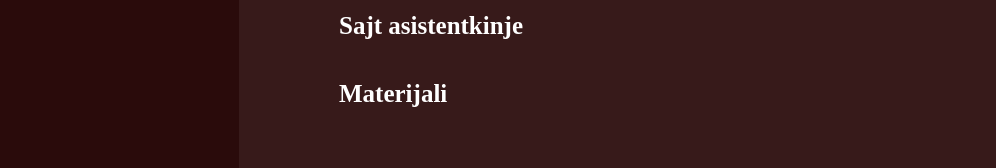
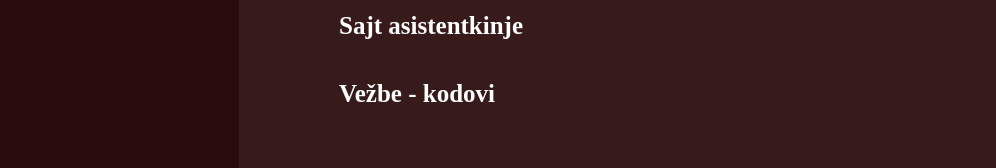
Before and after one commit to DavidT01/DavidT01.github.io, a plain HTML site: page om.html in a window 1280 px wide. Shown: the part 410-578 px from the top of the page, without its empty margins (17-1013 px from the left). Drawn offline with Linux system fonts and the light colour scheme.

Commit message:
Dodati materijali

```diff
--- a/om.html
+++ b/om.html
@@ -27,7 +27,7 @@
         <div>
             <a href="http://poincare.matf.bg.ac.rs/~dmarceta/OM.html" target="_blank">Sajt profesora</a>
             <a href="http://www.matf.bg.ac.rs/p/-natasa-pavlov" target="_blank">Sajt asistentkinje</a>
-            <a href="http://www.matf.bg.ac.rs/p/natasa-pavlov/kurs/922/osnovi-mehanike/" target="_blank">Materijali</a>
+            <a href="https://drive.google.com/drive/u/0/folders/1zHdssYNEEa6yIr7aMLpfoS4dh6JGeiLd" target="_blank">Vežbe - kodovi</a>
         </div>
     </main>
 </body>
```
